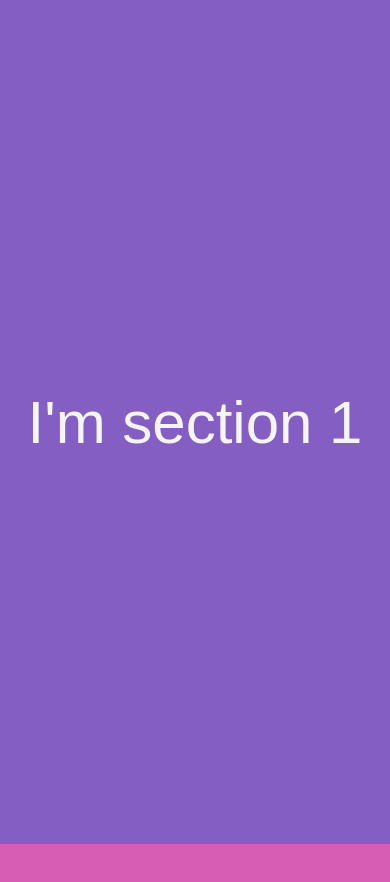
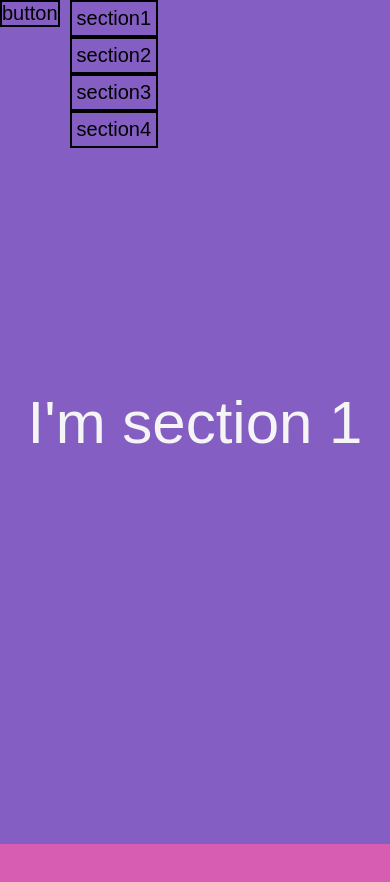
Before and after one commit to alexatrn/alexatrn.github.io, a plain HTML site: page index.html in a window 390 px wide. Shown: the top 882 px of the page. Drawn offline with Linux system fonts and the light colour scheme.

Commit message:
Add nav structure and responsive css

```diff
--- a/index.html
+++ b/index.html
@@ -7,6 +7,15 @@
     <link rel="stylesheet" href="style.css">
   </head>
   <body>
+    <header>
+      <span>button</span>
+      <nav>
+        <span>section1</span>
+        <span>section2</span>
+        <span>section3</span>
+        <span>section4</span>
+      </nav>
+    </header>
     <main>
       <section id="section-1"> I'm section 1</section>
       <section id="section-2"> I'm section 2</section>
--- a/style.css
+++ b/style.css
@@ -6,6 +6,35 @@ html{
 
 body {
   margin: 0;
+}
+
+
+/*
+  nav style
+*/
+header{
+  width: 100%;
+  position: fixed;
+  display: flex;
+  align-items: flex-start;
+  font-size: 2rem;
+}
+
+header > span{
+  border: 2px solid black;
+}
+
+nav{
+  flex: 1;
+  display: flex;
+  justify-content: flex-start;
+  margin-left: 60px;
+}
+
+nav > span {
+  padding: 5px 5px;
+  border: 2px solid black;
+  margin-right:50px;
 }
 
 
@@ -19,7 +48,7 @@ section{
   display: flex;
   justify-content: center;
   align-items: center;
-  font-size: 60px;
+  font-size: 6rem;
   color: whitesmoke;
 }
 
@@ -36,3 +65,30 @@ section#section-3{
 section#section-4{
   background: #ff9671;
 }
+
+
+/********************/
+/*  TABLETS  */
+@media screen and (min-width: 481px) and (max-width: 1024px){
+  nav {
+    justify-content: space-around;
+    margin: 0;
+  }
+  nav > span{
+    margin: 0;
+  }
+
+}
+
+/*  PHONES  */
+@media screen and (max-width: 480px){
+  nav{
+    margin-left: 10px;
+    flex-direction: column;
+    flex: 0;
+  }
+  nav > span {
+    margin:0;
+
+  }
+}
```
